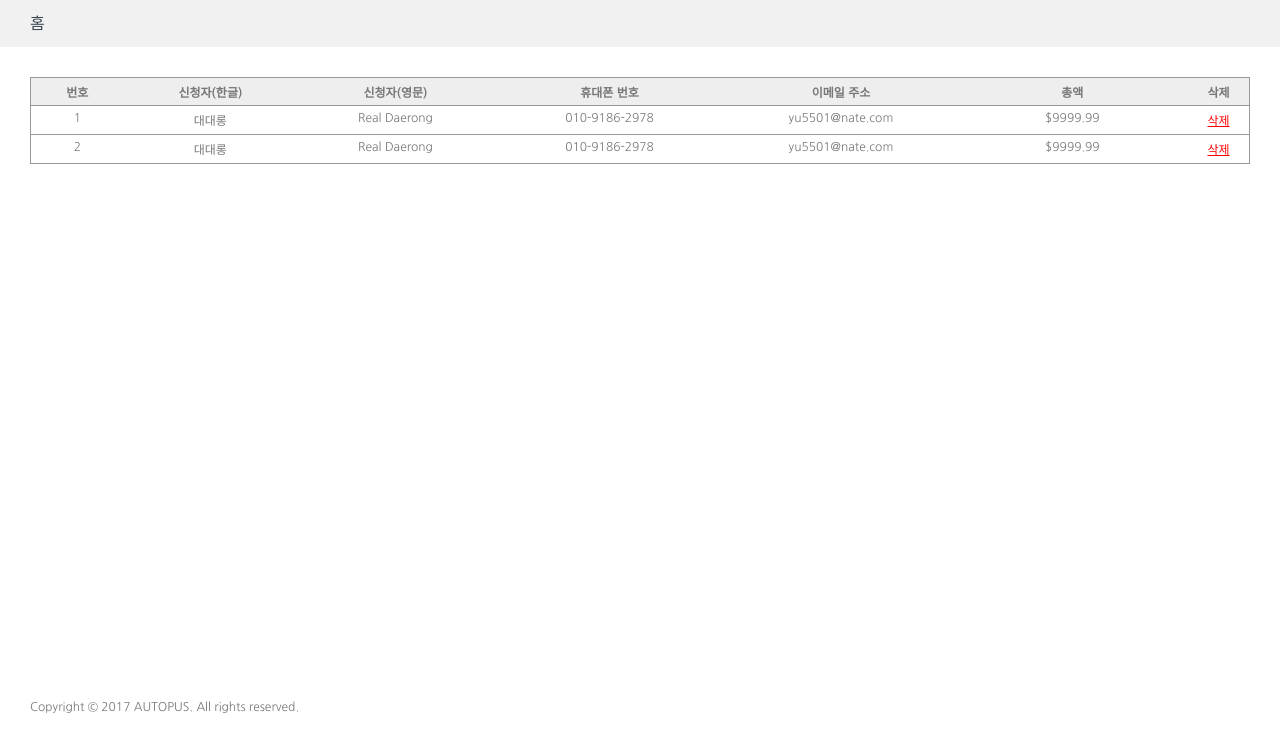
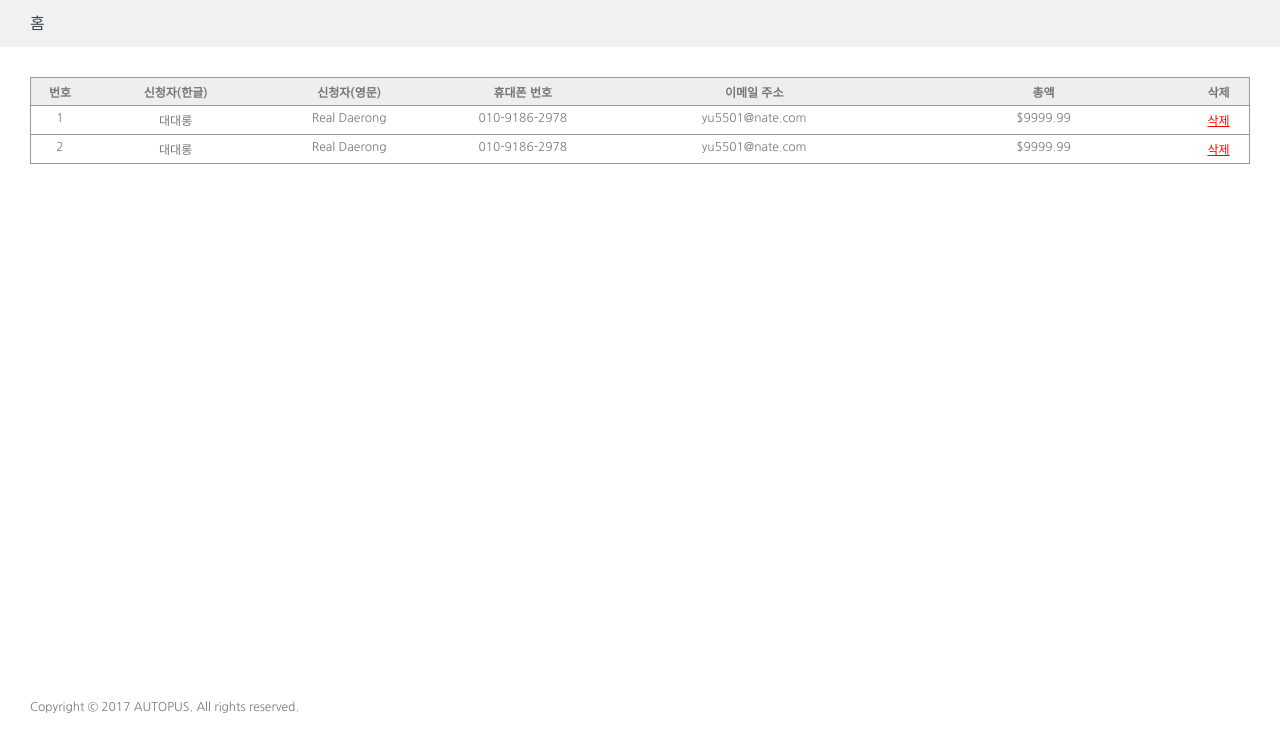
Before and after one commit to daerong/GuamJoa, a website: page src/admin.html in a window 1280 px wide. Shown: the part 63-800 px from the top of the page. Drawn offline with nearby package versions, Linux system fonts and the light colour scheme; a web font is replaced by a local one.

Commit message:
css 수정

```diff
--- a/src/css/admin.css
+++ b/src/css/admin.css
@@ -298,12 +298,12 @@ input::-webkit-input-placeholder { color : #999999; } /* Chrome/Opera/Safari */
 }
 
 .gray { background-color : #eeeeee; }
-#main > .list_container > .table_container > .tr_container > .td_container > .td_1 { float : left; width : 8%; text-align: center; overflow : auto; padding : 5px 0;}
-#main > .list_container > .table_container > .tr_container > .td_container > .td_2 { float : left; width : 15%; text-align: center; overflow : auto; padding : 5px 0;}
-#main > .list_container > .table_container > .tr_container > .td_container > .td_3 { float : left; width : 17%; text-align: center; overflow : auto; padding : 5px 0;}
-#main > .list_container > .table_container > .tr_container > .td_container > .td_4 { float : left; width : 20%; text-align: center; overflow : auto; padding : 5px 0;}
-#main > .list_container > .table_container > .tr_container > .td_container > .td_5 { float : left; width : 20%; text-align: center; overflow : auto; padding : 5px 0;}
-#main > .list_container > .table_container > .tr_container > .td_container > .td_6 { float : left; width : 20%; text-align: center; overflow : auto; padding : 5px 0;}
+.td_1 { float : left; width : 5%; text-align: center; overflow : auto; padding : 5px 0;}
+.td_2 { float : left; width : 15%; text-align: center; overflow : auto; padding : 5px 0;}
+.td_3 { float : left; width : 15%; text-align: center; overflow : auto; padding : 5px 0;}
+.td_4 { float : left; width : 15%; text-align: center; overflow : auto; padding : 5px 0;}
+.td_5 { float : left; width : 25%; text-align: center; overflow : auto; padding : 5px 0;}
+.td_6 { float : left; width : 25%; text-align: center; overflow : auto; padding : 5px 0;}
 
 #main > .list_container > .table_container > .tr_container > .del_btn_container {
   width : 5%;
```
